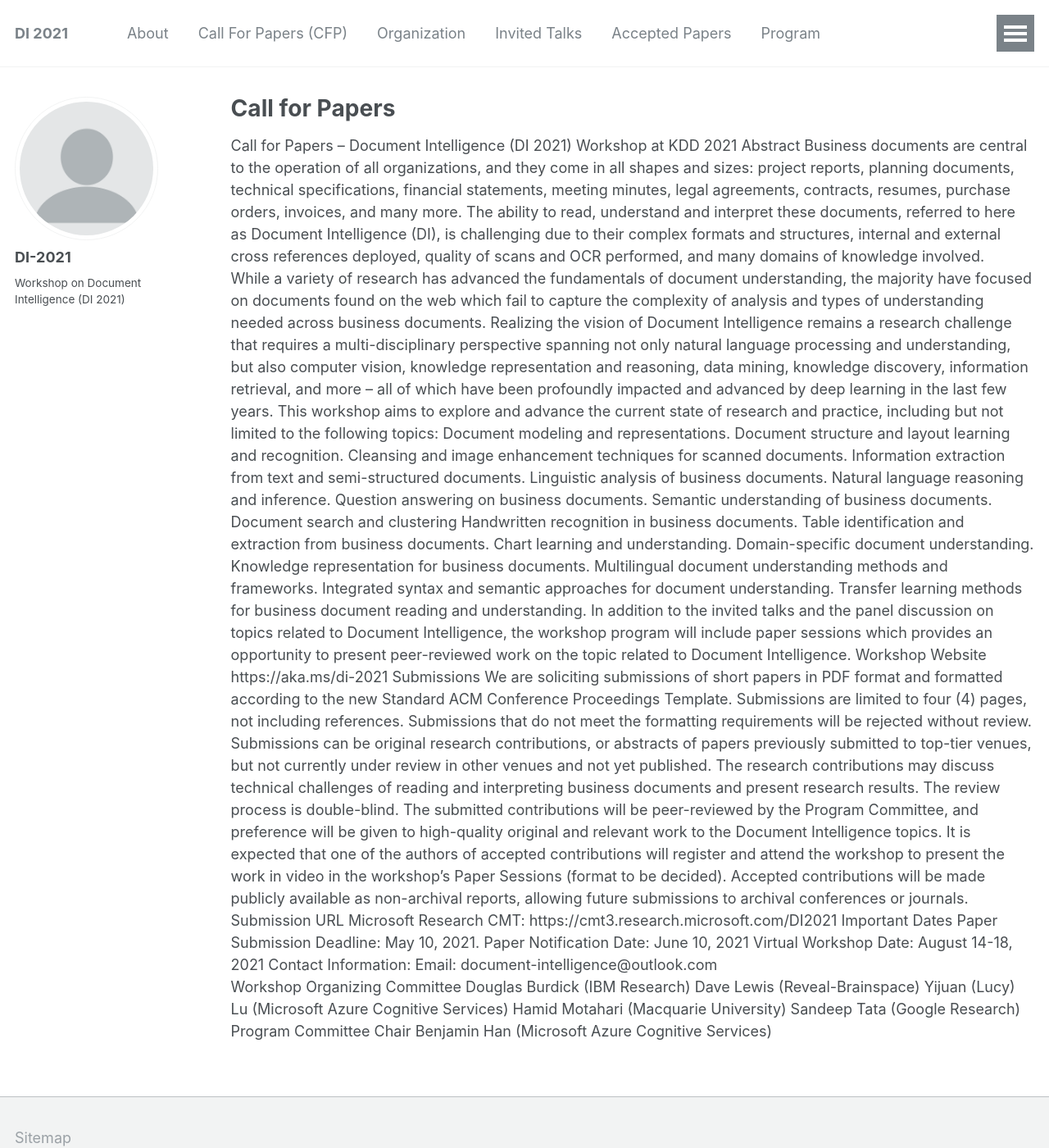
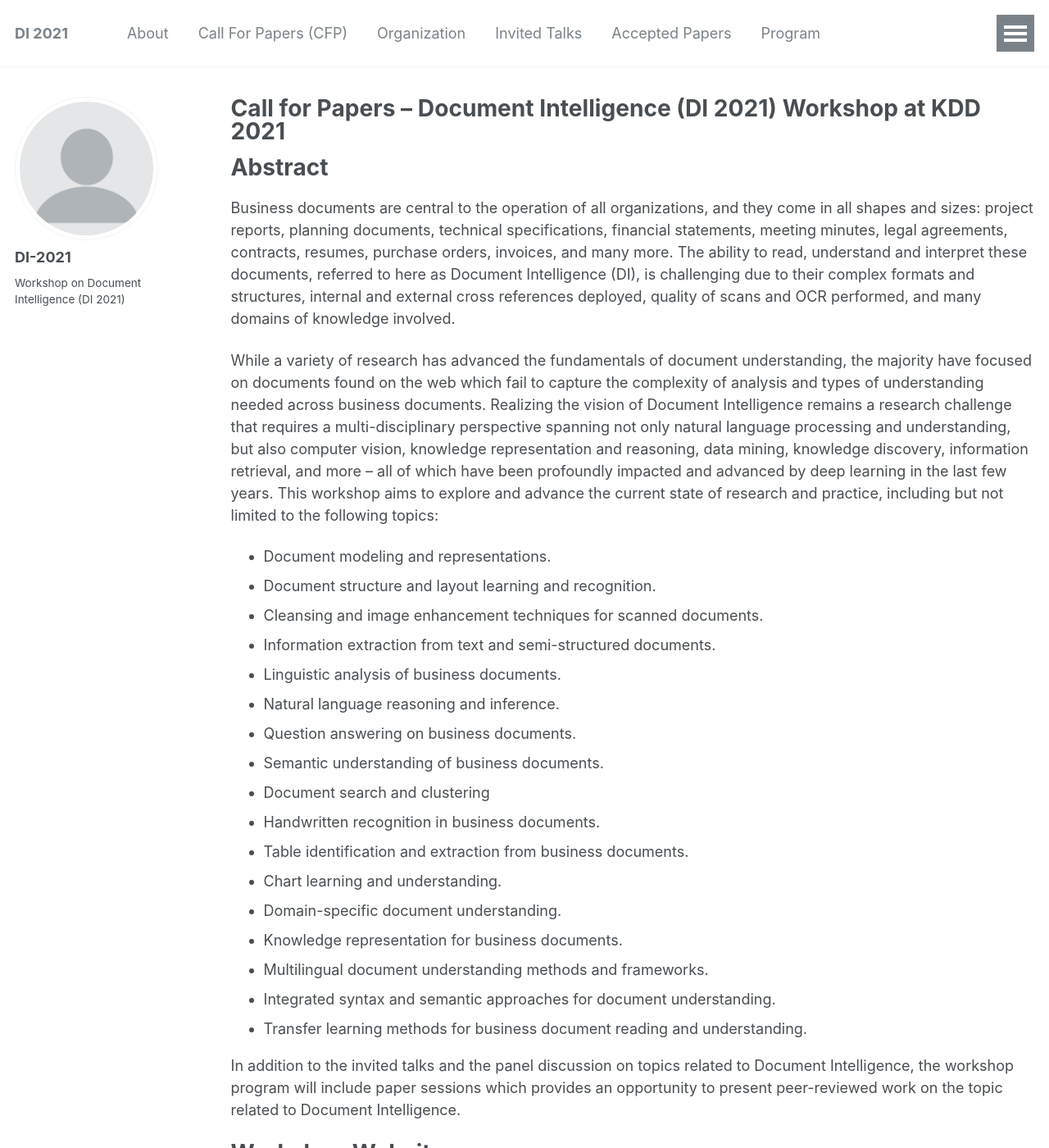
Before and after one commit to document-intelligence/DI-2022, a Jekyll site: the page built from _pages/cfp.md, in a window 1280 px wide and 1400 px high. Shown: the whole window at 82% size. Built offline with Jekyll 4.4.1, drawn with Linux system fonts in a browser that asks for light colours; some of the changed text lies outside the part shown.

Commit message:
formatting call for papers;

```diff
--- a/_pages/cfp.md
+++ b/_pages/cfp.md
@@ -1,46 +1,78 @@
 ---
 layout: archive
-title: "Call for Papers"
+title: "Call for Papers – Document Intelligence (DI 2021) Workshop at KDD 2021"
 permalink: /cfp/
 author_profile: true
 sitemap: false
 ---
 
-Call for Papers – Document Intelligence (DI 2021) Workshop at KDD 2021
-Abstract
-Business documents are central to the operation of all organizations, and they come in all shapes and sizes: project reports, planning documents, technical specifications, financial statements, meeting minutes, legal agreements, contracts, resumes, purchase orders, invoices, and many more. The ability to read, understand and interpret these documents, referred to here as Document Intelligence (DI), is challenging due to their complex formats and structures, internal and external cross references deployed, quality of scans and OCR performed, and many domains of knowledge involved.
-While a variety of research has advanced the fundamentals of document understanding, the majority have focused on documents found on the web which fail to capture the complexity of analysis and types of understanding needed across business documents. Realizing the vision of Document Intelligence remains a research challenge that requires a multi-disciplinary perspective spanning not only natural language processing and understanding, but also computer vision, knowledge representation and reasoning, data mining, knowledge discovery, information retrieval, and more -- all of which have been profoundly impacted and advanced by deep learning in the last few years. This workshop aims to explore and advance the current state of research and practice, including but not limited to the following topics:
-Document modeling and representations.
-Document structure and layout learning and recognition.
-Cleansing and image enhancement techniques for scanned documents.
-Information extraction from text and semi-structured documents.
-Linguistic analysis of business documents.
-Natural language reasoning and inference.
-Question answering on business documents.
-Semantic understanding of business documents.
-Document search and clustering
-Handwritten recognition in business documents.
-Table identification and extraction from business documents.
-Chart learning and understanding.
-Domain-specific document understanding.
-Knowledge representation for business documents.
-Multilingual document understanding methods and frameworks.
-Integrated syntax and semantic approaches for document understanding.
-Transfer learning methods for business document reading and understanding.
-In addition to the invited talks and the panel discussion on topics related to Document Intelligence, the workshop program will include paper sessions which provides an opportunity to present peer-reviewed work on the topic related to Document Intelligence.
-Workshop Website
+
+# Abstract
+
+Business documents are central to the operation of all organizations, and they
+come in all shapes and sizes: project reports, planning documents, technical
+specifications, financial statements, meeting minutes, legal agreements,
+contracts, resumes, purchase orders, invoices, and many more. The ability to
+read, understand and interpret these documents, referred to here as Document
+Intelligence (DI), is challenging due to their complex formats and structures,
+internal and external cross references deployed, quality of scans and OCR
+performed, and many domains of knowledge involved.
+
+While a variety of research has advanced the fundamentals of document
+understanding, the majority have focused on documents found on the web which
+fail to capture the complexity of analysis and types of understanding needed
+across business documents. Realizing the vision of Document Intelligence
+remains a research challenge that requires a multi-disciplinary perspective
+spanning not only natural language processing and understanding, but also
+computer vision, knowledge representation and reasoning, data mining, knowledge
+discovery, information retrieval, and more -- all of which have been profoundly
+impacted and advanced by deep learning in the last few years. This workshop
+aims to explore and advance the current state of research and practice,
+including but not limited to the following topics:
+
+- Document modeling and representations.
+- Document structure and layout learning and recognition.
+- Cleansing and image enhancement techniques for scanned documents.
+- Information extraction from text and semi-structured documents.
+- Linguistic analysis of business documents.
+- Natural language reasoning and inference.
+- Question answering on business documents.
+- Semantic understanding of business documents.
+- Document search and clustering
+- Handwritten recognition in business documents.
+- Table identification and extraction from business documents.
+- Chart learning and understanding.
+- Domain-specific document understanding.
+- Knowledge representation for business documents.
+- Multilingual document understanding methods and frameworks.
+- Integrated syntax and semantic approaches for document understanding.
+- Transfer learning methods for business document reading and understanding.
+
+In addition to the invited talks and the panel discussion on topics related to
+Document Intelligence, the workshop program will include paper sessions which
+provides an opportunity to present peer-reviewed work on the topic related to
+Document Intelligence.
+
+# Workshop Website
 https://aka.ms/di-2021
-Submissions
+
+# Submissions
+
 We are soliciting submissions of short papers in PDF format and formatted according to the new Standard ACM Conference Proceedings Template. Submissions are limited to four (4) pages, not including references. Submissions that do not meet the formatting requirements will be rejected without review.
 Submissions can be original research contributions, or abstracts of papers previously submitted to top-tier venues, but not currently under review in other venues and not yet published. The research contributions may discuss technical challenges of reading and interpreting business documents and present research results.
 The review process is double-blind. The submitted contributions will be peer-reviewed by the Program Committee, and preference will be given to high-quality original and relevant work to the Document Intelligence topics. It is expected that one of the authors of accepted contributions will register and attend the workshop to present the work in video in the workshop's Paper Sessions (format to be decided). Accepted contributions will be made publicly available as non-archival reports, allowing future submissions to archival conferences or journals.
-Submission URL
+
+# Submission URL
+
 Microsoft Research CMT: https://cmt3.research.microsoft.com/DI2021
-Important Dates
+
+# Important Dates
 Paper Submission Deadline: May 10, 2021.
 Paper Notification Date: June 10, 2021
 Virtual Workshop Date: August 14-18, 2021
-Contact Information:
+
+# Contact Information:
+
 Email: document-intelligence@outlook.com
 Workshop Organizing Committee
 Douglas Burdick (IBM Research)
@@ -48,5 +80,7 @@ Dave Lewis (Reveal-Brainspace)
 Yijuan (Lucy) Lu (Microsoft Azure Cognitive Services)
 Hamid Motahari (Macquarie University)
 Sandeep Tata (Google Research)
-Program Committee Chair
+
+# Program Committee Chair
+
 Benjamin Han (Microsoft Azure Cognitive Services)
```
